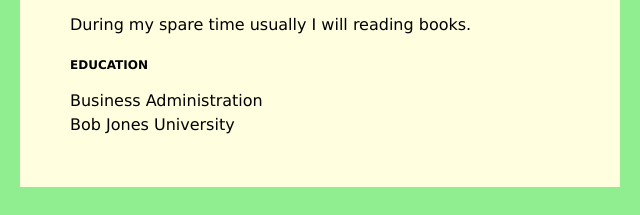
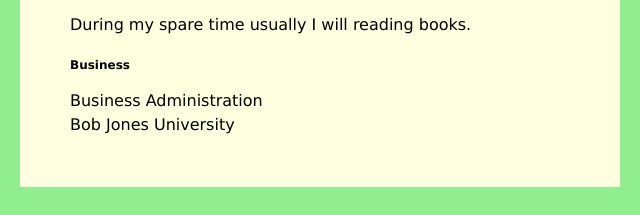
Before and after one commit to bzhon/bzhon.github.io, a plain HTML site: page index.html in a window 1280 px wide. Shown: the part 257-472 px from the top of the page, 320-960 px from the left. Drawn offline with Linux system fonts and the light colour scheme.

Commit message:
Update index.html

```diff
--- a/index.html
+++ b/index.html
@@ -42,7 +42,7 @@ h3 {
          <p>
            During my spare time usually I will reading books.
          </p>
-        <h3>EDUCATION</h3>
+        <h3>Business</h3>
         Business Administration<br />
         Bob Jones University
     </div>
```
